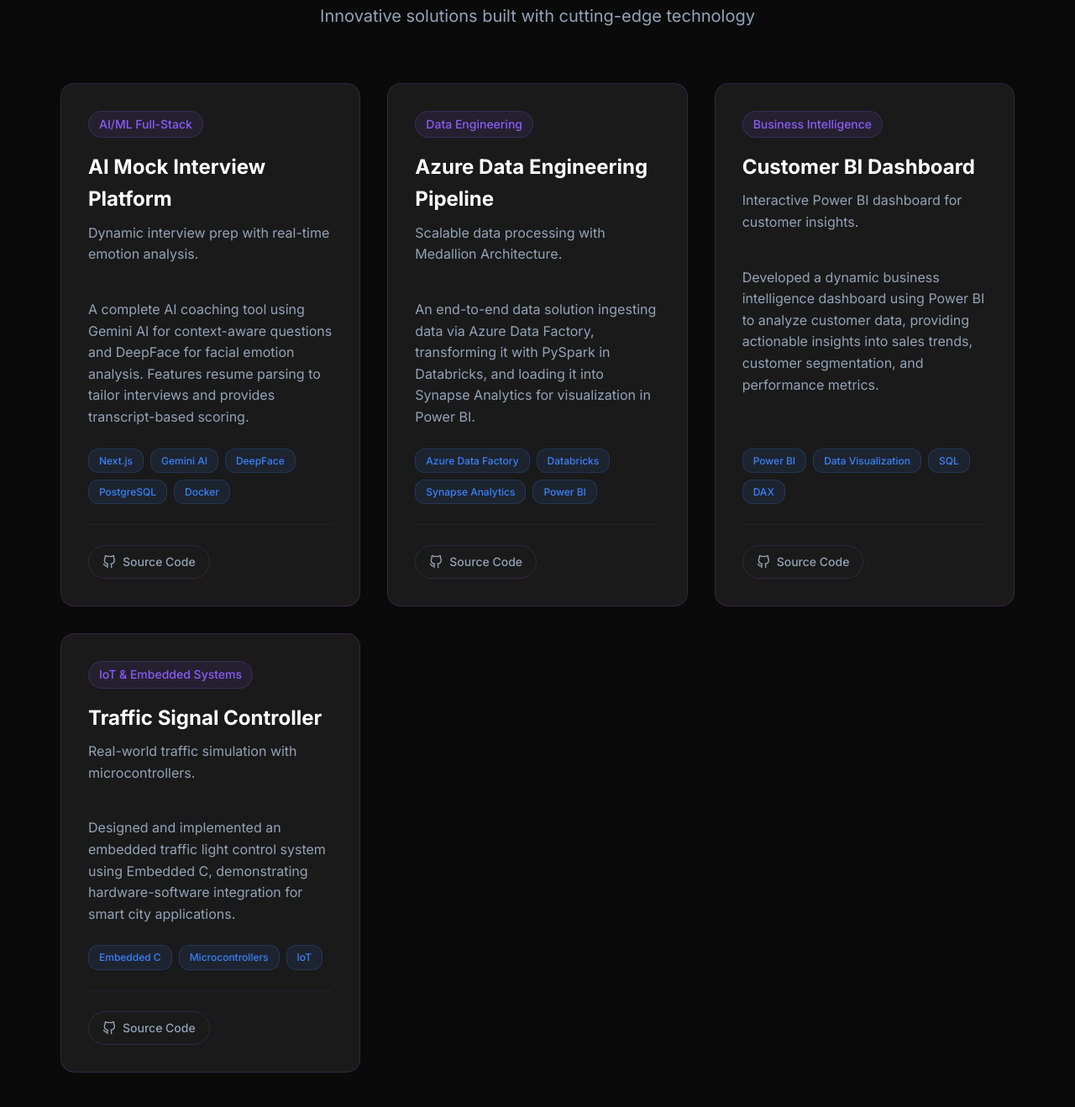
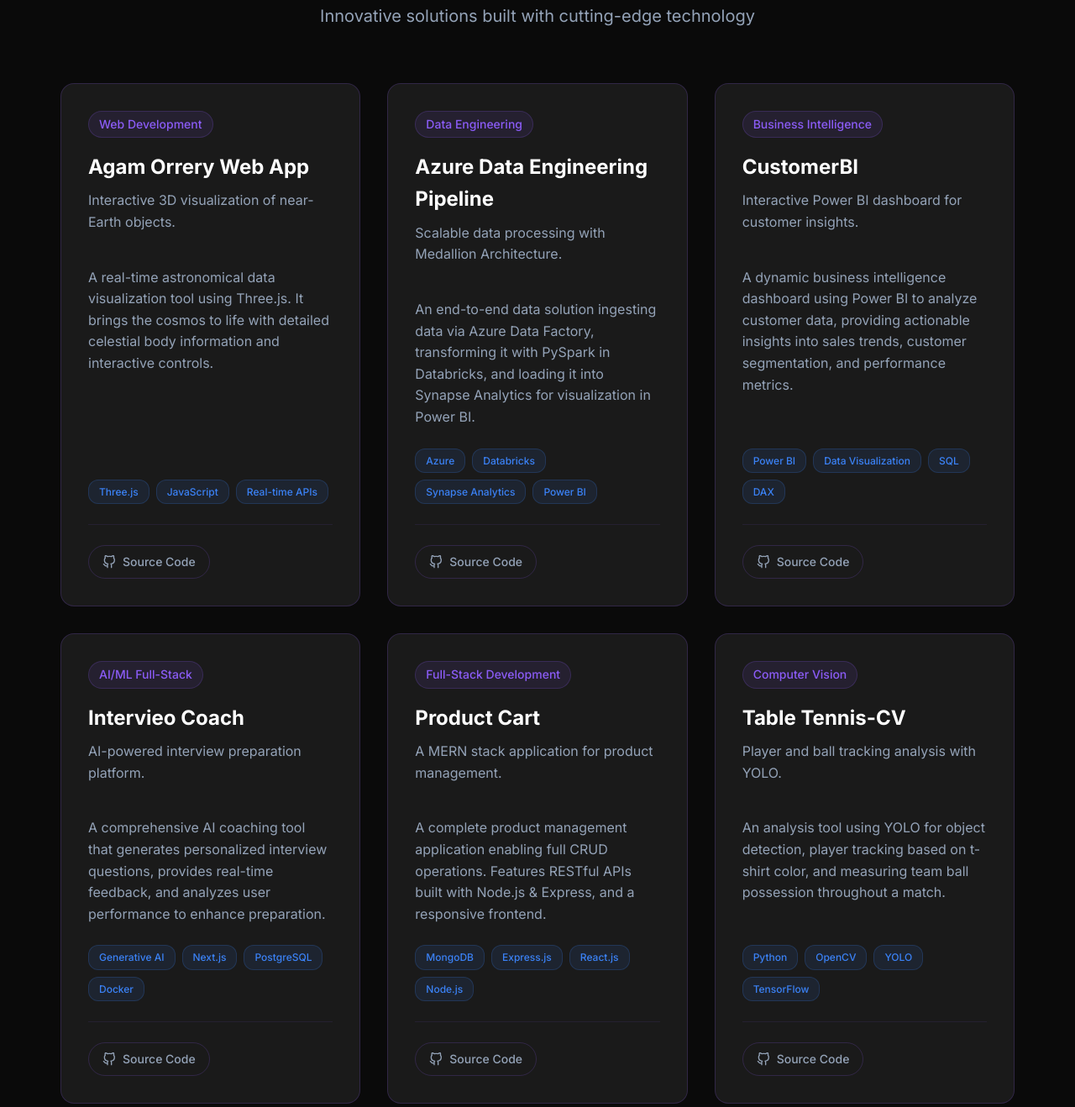
Before and after one commit to TejasVijaya74/portfolio-, a plain HTML site: page index.html in a window 1280 px wide. Shown: the part 2150-3468 px from the top of the page at 84% size. Drawn offline with Linux system fonts and the light colour scheme.

Commit message:
Update index.html

```diff
--- a/index.html
+++ b/index.html
@@ -41,7 +41,7 @@
                     <button class="btn-primary" onclick="scrollToSection('projects')">
                         <span>View My Work</span>
                     </button>
-                    <a href="https://drive.google.com/file/d/1msnzfn7Z-uiOh3QEaoz3AJUQK4l3cRzz/view?usp=sharing" target="_blank" class="btn-secondary">
+                    <a href="YOUR_GOOGLE_DRIVE_LINK_HERE" target="_blank" class="btn-secondary">
                         <span>View Resume</span>
                     </a>
                 </div>
@@ -67,12 +67,12 @@
                     </div>
                     <div class="feature-content">
                         <h3>AI & Machine Learning</h3>
-                        <p>Developing intelligent systems with Generative AI, DeepFace for emotion analysis, and classic ML models to solve complex problems.</p>
+                        <p>Developing intelligent systems with Generative AI, Computer Vision, and classic ML models to solve complex problems.</p>
                         <div class="feature-tech">
                             <span class="tech-badge">Python</span>
                             <span class="tech-badge">Gemini AI</span>
-                            <span class="tech-badge">NumPy</span>
-                            <span class="tech-badge">Pandas</span>
+                            <span class="tech-badge">OpenCV</span>
+                            <span class="tech-badge">YOLO</span>
                         </div>
                     </div>
                 </div>
@@ -92,7 +92,6 @@
                             <span class="tech-badge">NodeJs</span>
                             <span class="tech-badge">Next.js</span>
                             <span class="tech-badge">PostgreSQL</span>
-                            <span class="tech-badge">MongoDB</span>
                         </div>
                     </div>
                 </div>
@@ -104,13 +103,13 @@
                         </svg>
                     </div>
                     <div class="feature-content">
-                        <h3>Data Engineering</h3>
-                        <p>Architecting and implementing end-to-end data pipelines on cloud platforms like Azure, ensuring data quality and enabling powerful analytics.</p>
+                        <h3>Data Engineering & BI</h3>
+                        <p>Architecting data pipelines on Azure and creating dynamic Power BI dashboards to drive data-driven decisions.</p>
                         <div class="feature-tech">
-                            <span class="tech-badge">Azure Data Factory</span>
+                            <span class="tech-badge">Azure</span>
                             <span class="tech-badge">Databricks</span>
-                            <span class="tech-badge">PySpark</span>
                             <span class="tech-badge">Power BI</span>
+                            <span class="tech-badge">SQL</span>
                         </div>
                     </div>
                 </div>
@@ -126,23 +125,21 @@
                 <p class="section-subtitle">Innovative solutions built with cutting-edge technology</p>
             </div>
             <div class="projects-grid">
-                <div class="project-card" data-category="ai">
+                <div class="project-card" data-category="web">
                     <div class="project-header">
-                        <div class="project-category">AI/ML Full-Stack</div>
-                        <h3 class="project-name">AI Mock Interview Platform</h3>
-                        <p class="project-tagline">Dynamic interview prep with real-time emotion analysis.</p>
+                        <div class="project-category">Web Development</div>
+                        <h3 class="project-name">Agam Orrery Web App</h3>
+                        <p class="project-tagline">Interactive 3D visualization of near-Earth objects.</p>
                     </div>
                     <div class="project-content">
-                        <p class="project-description">A complete AI coaching tool using Gemini AI for context-aware questions and DeepFace for facial emotion analysis. Features resume parsing to tailor interviews and provides transcript-based scoring.</p>
+                        <p class="project-description">A real-time astronomical data visualization tool using Three.js. It brings the cosmos to life with detailed celestial body information and interactive controls.</p>
                         <div class="project-tech">
-                            <span class="tech-tag">Next.js</span>
-                            <span class="tech-tag">Gemini AI</span>
-                            <span class="tech-tag">DeepFace</span>
-                            <span class="tech-tag">PostgreSQL</span>
-                            <span class="tech-tag">Docker</span>
+                            <span class="tech-tag">Three.js</span>
+                            <span class="tech-tag">JavaScript</span>
+                            <span class="tech-tag">Real-time APIs</span>
                         </div>
                         <div class="project-links">
-                             <a href="https://github.com/TejasVijaya74/AI-Powered-Mock-Interview-System" class="project-link-btn" target="_blank">
+                             <a href="https://github.com/TejasVijaya74/Agam.git" class="project-link-btn" target="_blank">
                                 <svg width="16" height="16" viewBox="0 0 24 24" fill="none" stroke="currentColor" stroke-width="2" stroke-linecap="round" stroke-linejoin="round"><path d="M9 19c-5 1.5-5-2.5-7-3m14 6v-3.87a3.37 3.37 0 0 0-.94-2.61c3.14-.35 6.44-1.54 6.44-7A5.44 5.44 0 0 0 20 4.77 5.07 5.07 0 0 0 19.91 1S18.73.65 16 2.48a13.38 13.38 0 0 0-7 0C6.27.65 5.09 1 5.09 1A5.07 5.07 0 0 0 5 4.77a5.44 5.44 0 0 0-1.5 3.78c0 5.42 3.3 6.61 6.44 7A3.37 3.37 0 0 0 9 18.13V22"/></svg>
                                 <span>Source Code</span>
                             </a>
@@ -158,13 +155,13 @@
                     <div class="project-content">
                         <p class="project-description">An end-to-end data solution ingesting data via Azure Data Factory, transforming it with PySpark in Databricks, and loading it into Synapse Analytics for visualization in Power BI.</p>
                         <div class="project-tech">
-                            <span class="tech-tag">Azure Data Factory</span>
+                            <span class="tech-tag">Azure</span>
                             <span class="tech-tag">Databricks</span>
                             <span class="tech-tag">Synapse Analytics</span>
                             <span class="tech-tag">Power BI</span>
                         </div>
                          <div class="project-links">
-                            <a href="https://github.com/TejasVijaya74/Azure-Data-Engineering-Pipeline" class="project-link-btn" target="_blank">
+                            <a href="https://github.com/TejasVijaya74/AW-data-engineering-project.git" class="project-link-btn" target="_blank">
                                 <svg width="16" height="16" viewBox="0 0 24 24" fill="none" stroke="currentColor" stroke-width="2" stroke-linecap="round" stroke-linejoin="round"><path d="M9 19c-5 1.5-5-2.5-7-3m14 6v-3.87a3.37 3.37 0 0 0-.94-2.61c3.14-.35 6.44-1.54 6.44-7A5.44 5.44 0 0 0 20 4.77 5.07 5.07 0 0 0 19.91 1S18.73.65 16 2.48a13.38 13.38 0 0 0-7 0C6.27.65 5.09 1 5.09 1A5.07 5.07 0 0 0 5 4.77a5.44 5.44 0 0 0-1.5 3.78c0 5.42 3.3 6.61 6.44 7A3.37 3.37 0 0 0 9 18.13V22"/></svg>
                                 <span>Source Code</span>
                             </a>
@@ -174,11 +171,11 @@
                  <div class="project-card" data-category="data">
                     <div class="project-header">
                         <div class="project-category">Business Intelligence</div>
-                        <h3 class="project-name">Customer BI Dashboard</h3>
+                        <h3 class="project-name">CustomerBI</h3>
                         <p class="project-tagline">Interactive Power BI dashboard for customer insights.</p>
                     </div>
                     <div class="project-content">
-                        <p class="project-description">Developed a dynamic business intelligence dashboard using Power BI to analyze customer data, providing actionable insights into sales trends, customer segmentation, and performance metrics.</p>
+                        <p class="project-description">A dynamic business intelligence dashboard using Power BI to analyze customer data, providing actionable insights into sales trends, customer segmentation, and performance metrics.</p>
                         <div class="project-tech">
                             <span class="tech-tag">Power BI</span>
                             <span class="tech-tag">Data Visualization</span>
@@ -186,28 +183,73 @@
                             <span class="tech-tag">DAX</span>
                         </div>
                          <div class="project-links">
-                            <a href="https://github.com/TejasVijaya74/CustomerBI" class="project-link-btn" target="_blank">
+                            <a href="https://github.com/TejasVijaya74/CustomerBI.git" class="project-link-btn" target="_blank">
                                 <svg width="16" height="16" viewBox="0 0 24 24" fill="none" stroke="currentColor" stroke-width="2" stroke-linecap="round" stroke-linejoin="round"><path d="M9 19c-5 1.5-5-2.5-7-3m14 6v-3.87a3.37 3.37 0 0 0-.94-2.61c3.14-.35 6.44-1.54 6.44-7A5.44 5.44 0 0 0 20 4.77 5.07 5.07 0 0 0 19.91 1S18.73.65 16 2.48a13.38 13.38 0 0 0-7 0C6.27.65 5.09 1 5.09 1A5.07 5.07 0 0 0 5 4.77a5.44 5.44 0 0 0-1.5 3.78c0 5.42 3.3 6.61 6.44 7A3.37 3.37 0 0 0 9 18.13V22"/></svg>
                                 <span>Source Code</span>
                             </a>
                         </div>
                     </div>
                 </div>
-                 <div class="project-card" data-category="iot">
+                 <div class="project-card" data-category="ai">
                     <div class="project-header">
-                        <div class="project-category">IoT & Embedded Systems</div>
-                        <h3 class="project-name">Traffic Signal Controller</h3>
-                        <p class="project-tagline">Real-world traffic simulation with microcontrollers.</p>
+                        <div class="project-category">AI/ML Full-Stack</div>
+                        <h3 class="project-name">Intervieo Coach</h3>
+                        <p class="project-tagline">AI-powered interview preparation platform.</p>
                     </div>
                     <div class="project-content">
-                        <p class="project-description">Designed and implemented an embedded traffic light control system using Embedded C, demonstrating hardware-software integration for smart city applications.</p>
+                        <p class="project-description">A comprehensive AI coaching tool that generates personalized interview questions, provides real-time feedback, and analyzes user performance to enhance preparation.</p>
                         <div class="project-tech">
-                            <span class="tech-tag">Embedded C</span>
-                            <span class="tech-tag">Microcontrollers</span>
-                            <span class="tech-tag">IoT</span>
+                            <span class="tech-tag">Generative AI</span>
+                            <span class="tech-tag">Next.js</span>
+                            <span class="tech-tag">PostgreSQL</span>
+                            <span class="tech-tag">Docker</span>
                         </div>
-                         <div class="project-links">
-                            <a href="https://github.com/TejasVijaya74/Traffic-Signal" class="project-link-btn" target="_blank">
+                        <div class="project-links">
+                             <a href="https://github.com/TejasVijaya74/intervieo-general.git" class="project-link-btn" target="_blank">
+                                <svg width="16" height="16" viewBox="0 0 24 24" fill="none" stroke="currentColor" stroke-width="2" stroke-linecap="round" stroke-linejoin="round"><path d="M9 19c-5 1.5-5-2.5-7-3m14 6v-3.87a3.37 3.37 0 0 0-.94-2.61c3.14-.35 6.44-1.54 6.44-7A5.44 5.44 0 0 0 20 4.77 5.07 5.07 0 0 0 19.91 1S18.73.65 16 2.48a13.38 13.38 0 0 0-7 0C6.27.65 5.09 1 5.09 1A5.07 5.07 0 0 0 5 4.77a5.44 5.44 0 0 0-1.5 3.78c0 5.42 3.3 6.61 6.44 7A3.37 3.37 0 0 0 9 18.13V22"/></svg>
+                                <span>Source Code</span>
+                            </a>
+                        </div>
+                    </div>
+                </div>
+                 <div class="project-card" data-category="web">
+                    <div class="project-header">
+                        <div class="project-category">Full-Stack Development</div>
+                        <h3 class="project-name">Product Cart</h3>
+                        <p class="project-tagline">A MERN stack application for product management.</p>
+                    </div>
+                    <div class="project-content">
+                        <p class="project-description">A complete product management application enabling full CRUD operations. Features RESTful APIs built with Node.js & Express, and a responsive frontend.</p>
+                        <div class="project-tech">
+                            <span class="tech-tag">MongoDB</span>
+                            <span class="tech-tag">Express.js</span>
+                            <span class="tech-tag">React.js</span>
+                            <span class="tech-tag">Node.js</span>
+                        </div>
+                        <div class="project-links">
+                            <a href="https://github.com/TejasVijaya74/Personal-Cart.git" class="project-link-btn" target="_blank">
+                                <svg width="16" height="16" viewBox="0 0 24 24" fill="none" stroke="currentColor" stroke-width="2" stroke-linecap="round" stroke-linejoin="round"><path d="M9 19c-5 1.5-5-2.5-7-3m14 6v-3.87a3.37 3.37 0 0 0-.94-2.61c3.14-.35 6.44-1.54 6.44-7A5.44 5.44 0 0 0 20 4.77 5.07 5.07 0 0 0 19.91 1S18.73.65 16 2.48a13.38 13.38 0 0 0-7 0C6.27.65 5.09 1 5.09 1A5.07 5.07 0 0 0 5 4.77a5.44 5.44 0 0 0-1.5 3.78c0 5.42 3.3 6.61 6.44 7A3.37 3.37 0 0 0 9 18.13V22"/></svg>
+                                <span>Source Code</span>
+                            </a>
+                        </div>
+                    </div>
+                </div>
+                 <div class="project-card" data-category="ai">
+                    <div class="project-header">
+                        <div class="project-category">Computer Vision</div>
+                        <h3 class="project-name">Table Tennis-CV</h3>
+                        <p class="project-tagline">Player and ball tracking analysis with YOLO.</p>
+                    </div>
+                    <div class="project-content">
+                        <p class="project-description">An analysis tool using YOLO for object detection, player tracking based on t-shirt color, and measuring team ball possession throughout a match.</p>
+                        <div class="project-tech">
+                            <span class="tech-tag">Python</span>
+                            <span class="tech-tag">OpenCV</span>
+                            <span class="tech-tag">YOLO</span>
+                            <span class="tech-tag">TensorFlow</span>
+                        </div>
+                        <div class="project-links">
+                            <a href="https://github.com/TejasVijaya74/TT-analysis-CV.git" class="project-link-btn" target="_blank">
                                 <svg width="16" height="16" viewBox="0 0 24 24" fill="none" stroke="currentColor" stroke-width="2" stroke-linecap="round" stroke-linejoin="round"><path d="M9 19c-5 1.5-5-2.5-7-3m14 6v-3.87a3.37 3.37 0 0 0-.94-2.61c3.14-.35 6.44-1.54 6.44-7A5.44 5.44 0 0 0 20 4.77 5.07 5.07 0 0 0 19.91 1S18.73.65 16 2.48a13.38 13.38 0 0 0-7 0C6.27.65 5.09 1 5.09 1A5.07 5.07 0 0 0 5 4.77a5.44 5.44 0 0 0-1.5 3.78c0 5.42 3.3 6.61 6.44 7A3.37 3.37 0 0 0 9 18.13V22"/></svg>
                                 <span>Source Code</span>
                             </a>
```
